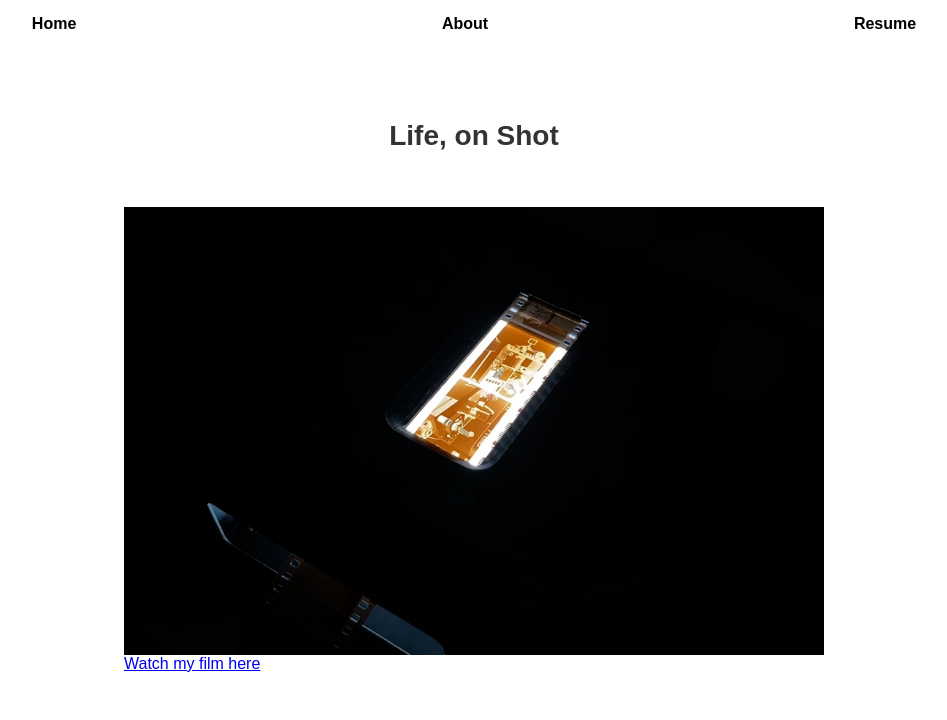
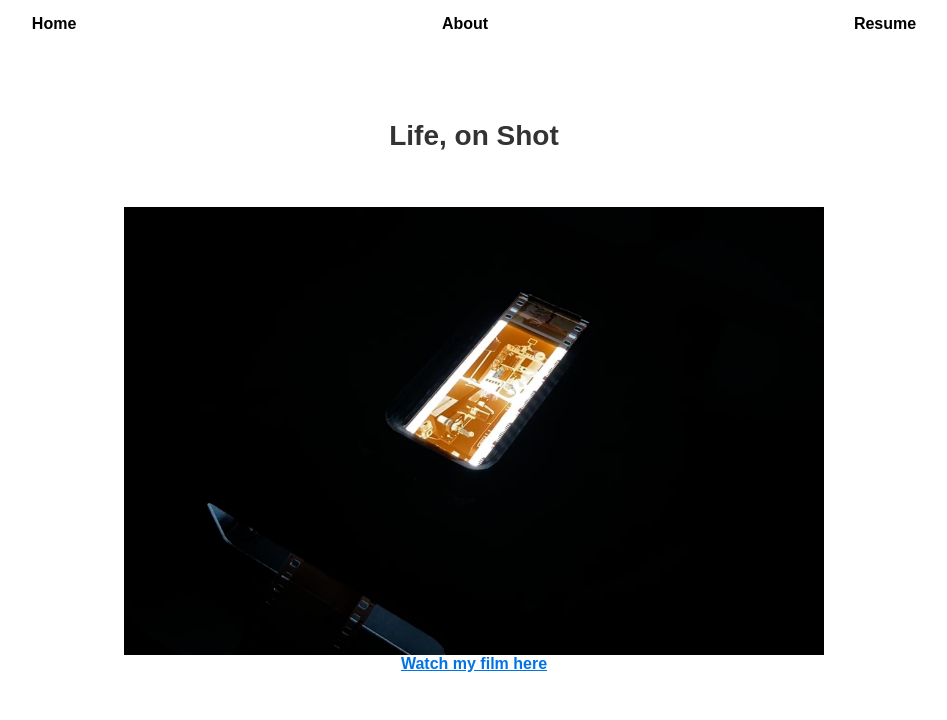
Before and after one commit to chenxixu1018/IamChenxiX.github.io, a plain HTML site: page uiux/index.html in a window 1280 px wide. Shown: the top 720 px of the page, without its empty margins (166-1113 px from the left). Drawn offline with Linux system fonts and the light colour scheme.

Commit message:
Update style.css

```diff
--- a/uiux/style.css
+++ b/uiux/style.css
@@ -60,3 +60,25 @@ color: #FF80B4;
   text-align: center;
   line-height: 2;
 }
+
+.music-link {
+  text-align: center; /* 让整个段落居中 */
+  font-size: 16px;
+  display: flex;
+  justify-content: center; /* 水平居中 */
+  align-items: center; /* 垂直居中 */
+  margin-bottom: 60px;
+
+}
+
+.music-link a {
+  color: #0073e6; /* 蓝色字体 */
+  text-decoration: underline; /* 添加下划线 */
+  font-weight: bold;
+  transition: color 0.3s;
+
+}
+
+.music-link a:hover {
+  color: #005bb5; /* 悬停时颜色加深 */
+}
```
